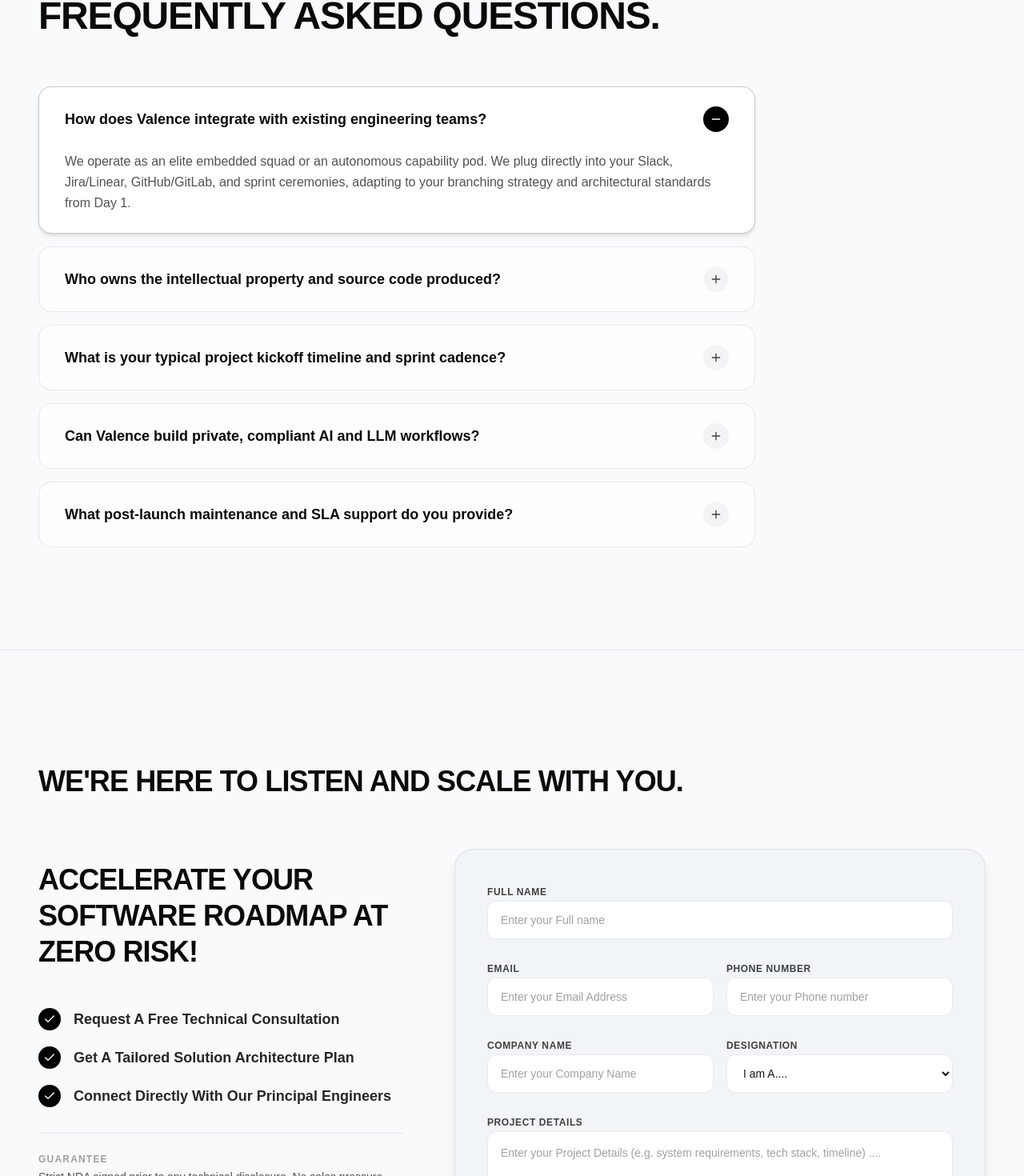
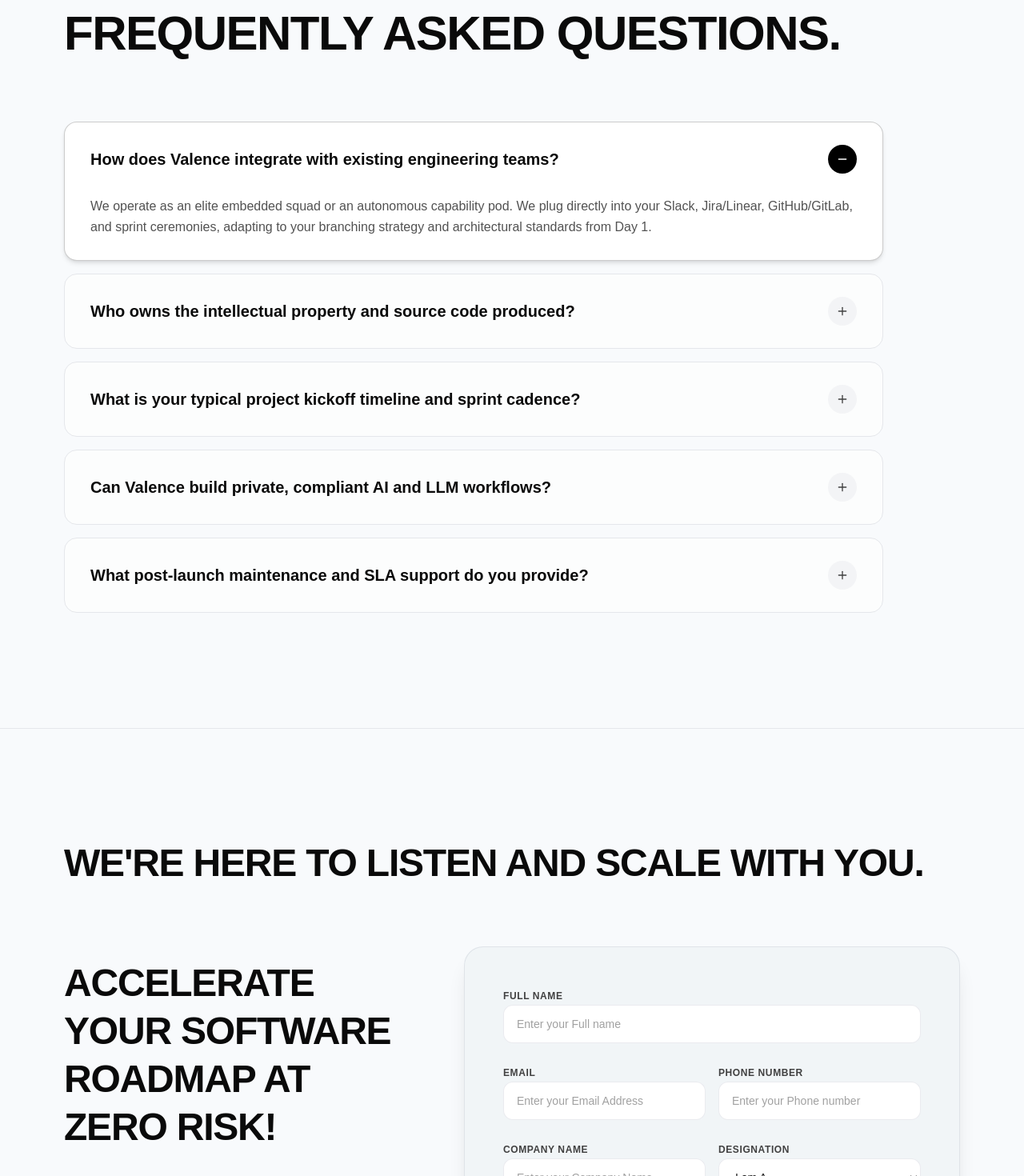
Before and after one commit to ruhul2003/VALENCE, a Next.js app: page / in a window 1280 px wide. Shown: the part 10437-11907 px from the top of the page at 80% size. Built offline with nearby package versions, Linux system fonts and the light colour scheme; a web font is replaced by a local one.

Commit message:
Expand layout width and add framer-motion interactions to FAQ and contact sections.

```diff
--- a/src/components/ContactSection.jsx
+++ b/src/components/ContactSection.jsx
@@ -1,6 +1,7 @@
 "use client";
 
 import { useState } from "react";
+import { motion } from "framer-motion";
 import { CheckCircle2, ArrowRight, Check } from "lucide-react";
 
 export default function ContactSection() {
@@ -19,81 +20,96 @@
     e.preventDefault();
     if (!formData.fullName || !formData.email) return;
     setSubmitted(true);
-    setTimeout(() => {
-      // keep submitted state visible
-    }, 400);
   };
 
   return (
     <section id="contact" className="py-24 lg:py-36 bg-[#F8FAFC] border-t border-gray-200">
-      <div className="max-w-7xl mx-auto px-6 sm:px-8 lg:px-12">
+      <div className="max-w-[1600px] mx-auto px-6 sm:px-10 lg:px-16 xl:px-20">
 
         {/* Top Header Row (Wilbur Style) */}
-        <div className="mb-16">
-          <h2 className="text-2xl sm:text-3xl lg:text-4xl font-extrabold uppercase tracking-tight text-neutral-950">
+        <motion.div
+          initial={{ opacity: 0, y: 25 }}
+          whileInView={{ opacity: 1, y: 0 }}
+          viewport={{ once: true }}
+          transition={{ duration: 0.6 }}
+          className="mb-16 lg:mb-20"
+        >
+          <h2 className="text-3xl sm:text-4xl lg:text-5xl font-extrabold uppercase tracking-tight text-neutral-950">
             WE&apos;RE HERE TO LISTEN AND SCALE WITH YOU.
           </h2>
-        </div>
+        </motion.div>
 
-        <div className="grid grid-cols-1 lg:grid-cols-12 gap-12 lg:gap-16 items-start">
+        <div className="grid grid-cols-1 lg:grid-cols-12 gap-12 lg:gap-16 xl:gap-20 items-start">
 
           {/* Left Column: Benefits & Value Prop */}
-          <div className="lg:col-span-5 space-y-8 pt-4">
-            <h3 className="text-2xl sm:text-3xl lg:text-4xl font-black uppercase tracking-tight text-neutral-950 leading-tight">
+          <motion.div
+            initial={{ opacity: 0, x: -30 }}
+            whileInView={{ opacity: 1, x: 0 }}
+            viewport={{ once: true }}
+            transition={{ duration: 0.7 }}
+            className="lg:col-span-5 space-y-8 pt-4"
+          >
+            <h3 className="text-2xl sm:text-3xl lg:text-4xl xl:text-5xl font-black uppercase tracking-tight text-neutral-950 leading-tight">
               ACCELERATE YOUR SOFTWARE ROADMAP AT ZERO RISK!
             </h3>
 
-            <div className="space-y-5 pt-4">
+            <div className="space-y-6 pt-4">
               <div className="flex items-center gap-4">
-                <div className="w-7 h-7 rounded-full bg-black text-white flex items-center justify-center shrink-0">
+                <div className="w-8 h-8 rounded-full bg-black text-white flex items-center justify-center shrink-0">
                   <Check className="w-4 h-4" />
                 </div>
-                <span className="text-base sm:text-lg font-semibold text-neutral-800">
+                <span className="text-base sm:text-lg lg:text-xl font-semibold text-neutral-800">
                   Request A Free Technical Consultation
                 </span>
               </div>
 
               <div className="flex items-center gap-4">
-                <div className="w-7 h-7 rounded-full bg-black text-white flex items-center justify-center shrink-0">
+                <div className="w-8 h-8 rounded-full bg-black text-white flex items-center justify-center shrink-0">
                   <Check className="w-4 h-4" />
                 </div>
-                <span className="text-base sm:text-lg font-semibold text-neutral-800">
+                <span className="text-base sm:text-lg lg:text-xl font-semibold text-neutral-800">
                   Get A Tailored Solution Architecture Plan
                 </span>
               </div>
 
               <div className="flex items-center gap-4">
-                <div className="w-7 h-7 rounded-full bg-black text-white flex items-center justify-center shrink-0">
+                <div className="w-8 h-8 rounded-full bg-black text-white flex items-center justify-center shrink-0">
                   <Check className="w-4 h-4" />
                 </div>
-                <span className="text-base sm:text-lg font-semibold text-neutral-800">
+                <span className="text-base sm:text-lg lg:text-xl font-semibold text-neutral-800">
                   Connect Directly With Our Principal Engineers
                 </span>
               </div>
             </div>
 
-            <div className="pt-6 border-t border-gray-200">
+            <div className="pt-8 border-t border-gray-200">
               <p className="text-xs font-semibold text-neutral-400 uppercase tracking-widest">
                 GUARANTEE
               </p>
-              <p className="text-sm text-neutral-600 mt-1">
+              <p className="text-sm sm:text-base text-neutral-600 mt-1 leading-relaxed">
                 Strict NDA signed prior to any technical disclosure. No sales pressure, only actionable architecture guidance.
               </p>
             </div>
-          </div>
+          </motion.div>
 
           {/* Right Column: Clean Wilbur Card Form */}
-          <div className="lg:col-span-7">
-            <div className="relative rounded-3xl bg-[#EEF2F6]/70 border border-gray-300/60 p-6 sm:p-10 shadow-lg">
+          <motion.div
+            initial={{ opacity: 0, x: 30 }}
+            whileInView={{ opacity: 1, x: 0 }}
+            viewport={{ once: true }}
+            transition={{ duration: 0.7 }}
+            className="lg:col-span-7"
+          >
+            <div className="relative rounded-3xl bg-[#EEF2F6]/70 border border-gray-300/60 p-6 sm:p-10 lg:p-12 shadow-xl">
               {submitted ? (
                 <div className="py-16 text-center space-y-4 animate-in fade-in duration-300">
                   <div className="w-16 h-16 rounded-full bg-black text-white mx-auto flex items-center justify-center shadow-lg">
                     <CheckCircle2 className="w-8 h-8 text-cyan-400" />
                   </div>
-                  <h4 className="text-2xl font-bold uppercase tracking-tight text-neutral-950">
+                  <h4 className="text-2xl sm:text-3xl font-bold uppercase tracking-tight text-neutral-950">
                     Consultation Request Received
                   </h4>
-                  <p className="text-sm text-neutral-600 max-w-md mx-auto leading-relaxed">
+                  <p className="text-sm sm:text-base text-neutral-600 max-w-md mx-auto leading-relaxed">
                     Thank you, <span className="font-semibold text-black">{formData.fullName}</span>. One of our Principal Software Architects will review your project brief and email you within 24 hours.
                   </p>
                   <button
@@ -211,19 +227,21 @@
 
                   {/* Submit Button (Matching Wilbur's black pill button) */}
                   <div className="flex justify-end pt-2">
-                    <button
+                    <motion.button
+                      whileHover={{ scale: 1.04 }}
+                      whileTap={{ scale: 0.96 }}
                       type="submit"
                       className="group rounded-full bg-black text-white hover:bg-neutral-800 px-8 py-4 text-sm font-semibold flex items-center gap-3 transition-all duration-300 shadow-xl cursor-pointer"
                     >
                       <span>Lets contact</span>
                       <ArrowRight className="w-4 h-4 transition-transform group-hover:translate-x-1" />
-                    </button>
+                    </motion.button>
                   </div>
 
                 </form>
               )}
             </div>
-          </div>
+          </motion.div>
 
         </div>
 
--- a/src/components/FaqSection.jsx
+++ b/src/components/FaqSection.jsx
@@ -1,6 +1,7 @@
 "use client";
 
 import { useState } from "react";
+import { motion, AnimatePresence } from "framer-motion";
 import { Plus, Minus } from "lucide-react";
 
 export default function FaqSection() {
@@ -35,27 +36,37 @@
   ];
 
   return (
-    <section id="faq" className="py-24 lg:py-32 bg-[#F8FAFC] border-t border-gray-200">
-      <div className="max-w-7xl mx-auto px-6 sm:px-8 lg:px-12">
+    <section id="faq" className="py-24 lg:py-36 bg-[#F8FAFC] border-t border-gray-200">
+      <div className="max-w-[1600px] mx-auto px-6 sm:px-10 lg:px-16 xl:px-20">
 
         {/* Section Header */}
-        <div className="space-y-4 mb-16">
+        <motion.div
+          initial={{ opacity: 0, y: 25 }}
+          whileInView={{ opacity: 1, y: 0 }}
+          viewport={{ once: true }}
+          transition={{ duration: 0.6 }}
+          className="space-y-4 mb-16 lg:mb-20"
+        >
           <div className="inline-flex items-center gap-2 text-xs font-bold tracking-[0.2em] text-neutral-500 uppercase">
             <span className="w-1.5 h-1.5 rounded-full bg-black" />
             <span>FAQ</span>
           </div>
-          <h2 className="text-3xl sm:text-4xl lg:text-5xl font-extrabold uppercase tracking-tight text-neutral-950">
+          <h2 className="text-3xl sm:text-4xl lg:text-5xl xl:text-6xl font-extrabold uppercase tracking-tight text-neutral-950">
             FREQUENTLY ASKED QUESTIONS.
           </h2>
-        </div>
+        </motion.div>
 
         {/* FAQ Accordion List */}
-        <div className="max-w-4xl space-y-4">
+        <div className="max-w-5xl space-y-4">
           {faqs.map((faq, idx) => {
             const isOpen = openIndex === idx;
             return (
-              <div
+              <motion.div
                 key={idx}
+                initial={{ opacity: 0, y: 20 }}
+                whileInView={{ opacity: 1, y: 0 }}
+                viewport={{ once: true }}
+                transition={{ duration: 0.5, delay: idx * 0.08 }}
                 className={`rounded-2xl transition-all duration-300 border ${
                   isOpen
                     ? "bg-white border-black/20 shadow-md"
@@ -64,26 +75,38 @@
               >
                 <button
                   onClick={() => setOpenIndex(isOpen ? -1 : idx)}
-                  className="w-full py-6 px-6 sm:px-8 flex items-center justify-between text-left group cursor-pointer"
+                  className="w-full py-6 sm:py-7 px-6 sm:px-8 flex items-center justify-between text-left group cursor-pointer"
                 >
-                  <span className="text-base sm:text-lg font-bold text-neutral-950 pr-4">
+                  <span className="text-base sm:text-lg lg:text-xl font-bold text-neutral-950 pr-4">
                     {faq.question}
                   </span>
-                  <div
-                    className={`w-8 h-8 rounded-full flex items-center justify-center shrink-0 transition-colors ${
+                  <motion.div
+                    animate={{ rotate: isOpen ? 180 : 0 }}
+                    transition={{ duration: 0.25 }}
+                    className={`w-9 h-9 rounded-full flex items-center justify-center shrink-0 transition-colors ${
                       isOpen ? "bg-black text-white" : "bg-gray-100 text-neutral-700 group-hover:bg-gray-200"
                     }`}
                   >
                     {isOpen ? <Minus className="w-4 h-4" /> : <Plus className="w-4 h-4" />}
-                  </div>
+                  </motion.div>
                 </button>
 
-                {isOpen && (
-                  <div className="px-6 sm:px-8 pb-6 text-sm sm:text-base text-neutral-600 leading-relaxed animate-in fade-in duration-200">
-                    <p>{faq.answer}</p>
-                  </div>
-                )}
-              </div>
+                <AnimatePresence initial={false}>
+                  {isOpen && (
+                    <motion.div
+                      initial={{ height: 0, opacity: 0 }}
+                      animate={{ height: "auto", opacity: 1 }}
+                      exit={{ height: 0, opacity: 0 }}
+                      transition={{ duration: 0.35, ease: [0.16, 1, 0.3, 1] }}
+                      className="overflow-hidden"
+                    >
+                      <div className="px-6 sm:px-8 pb-7 text-sm sm:text-base text-neutral-600 leading-relaxed font-normal">
+                        <p>{faq.answer}</p>
+                      </div>
+                    </motion.div>
+                  )}
+                </AnimatePresence>
+              </motion.div>
             );
           })}
         </div>
```
